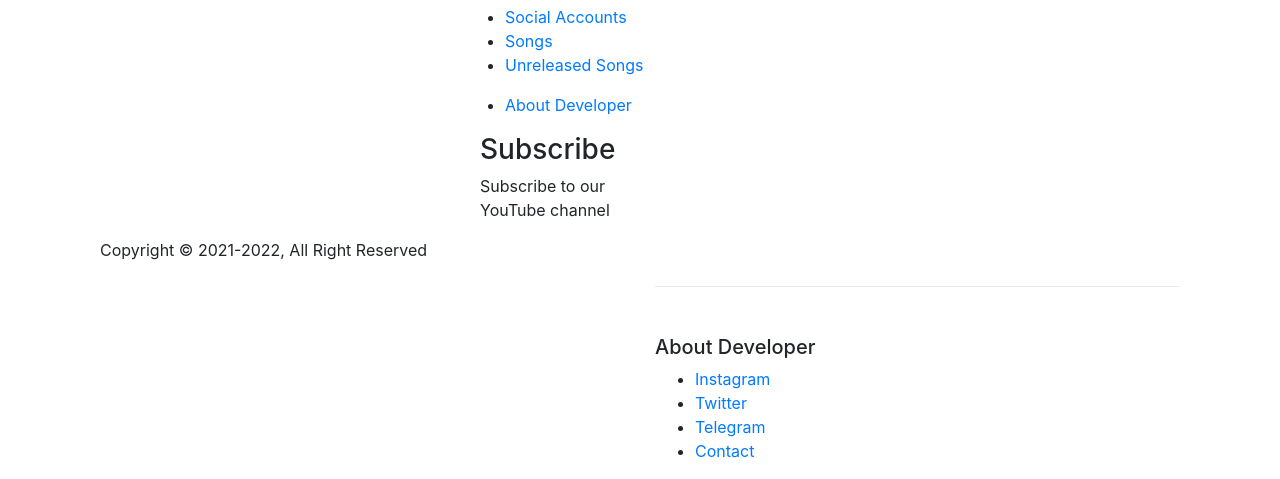
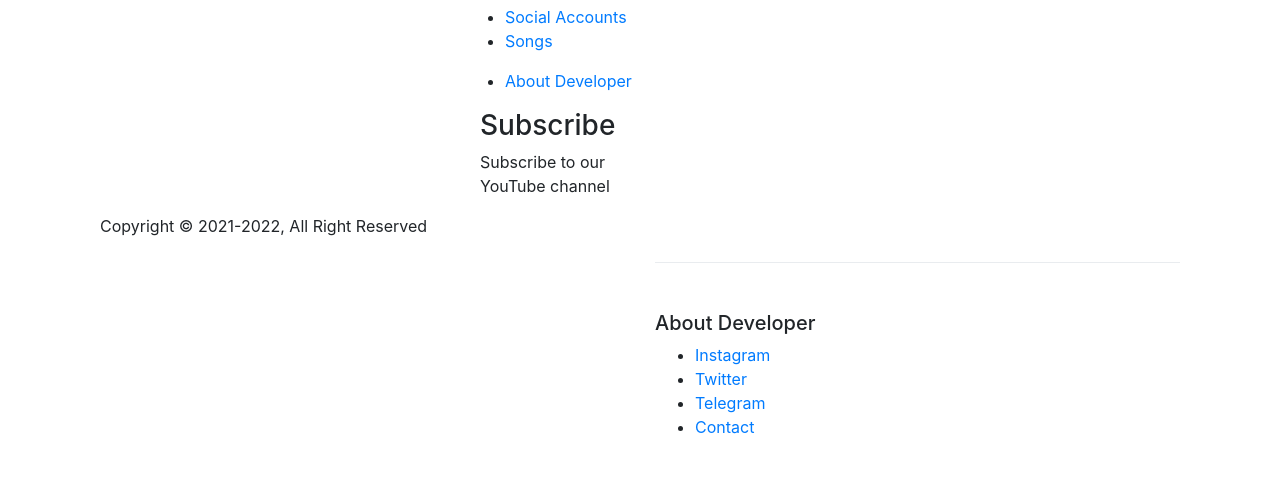
Before and after one commit to shivamrapper/shivamrapper.github.io, a plain HTML site: page social.html in a window 1280 px wide. Shown: the part 3715-4194 px from the top of the page. After the commit the page ends 4170 px from the top, so only its background shows below. Drawn offline with nearby package versions, Linux system fonts and the light colour scheme.

Commit message:
Update social.html

```diff
--- a/social.html
+++ b/social.html
@@ -161,9 +161,7 @@
                                     <li>
                                         <a href="songs.html">Songs</a>
                                     </li>
-                                    <li>
-                                        <a href="songs.html">Unreleased Songs</a>
-                                    </li>
+
 
                                 </ul>
                                 <ul>
```
